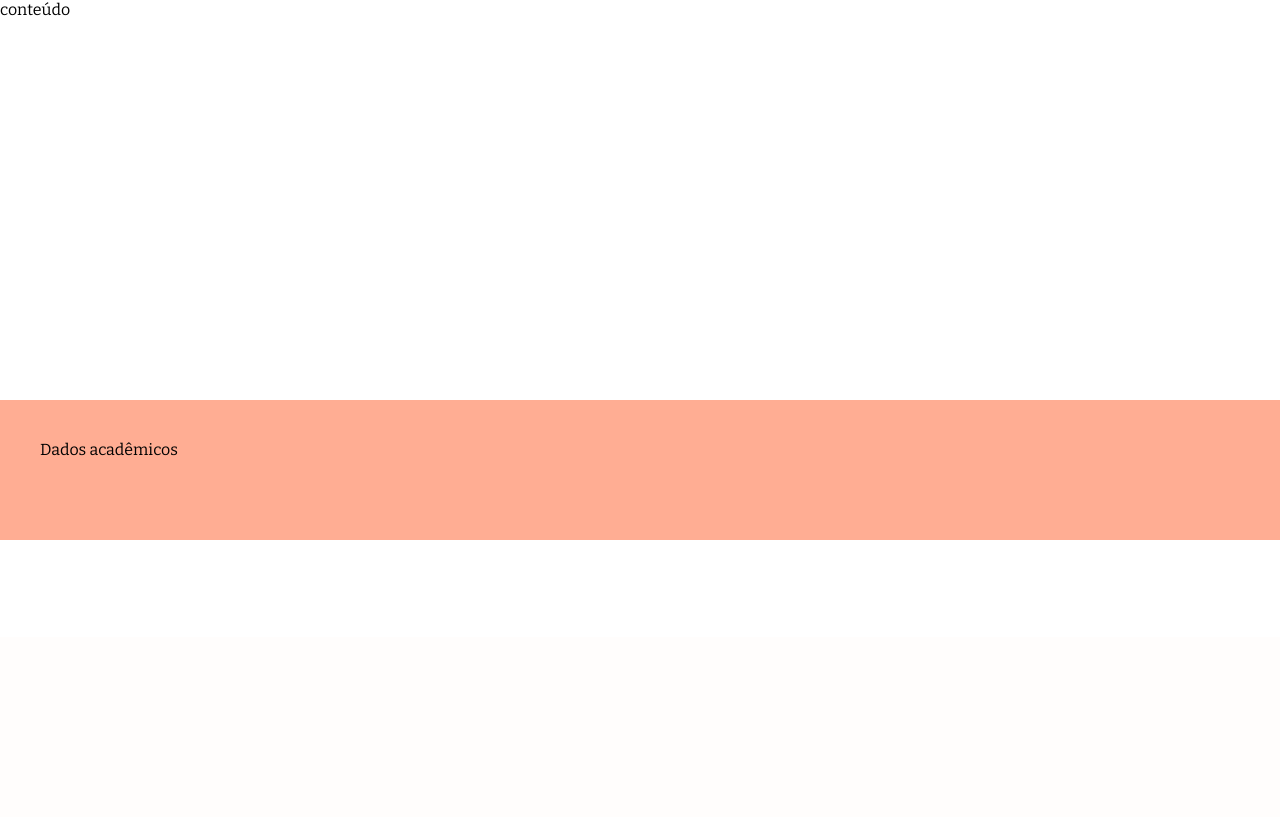
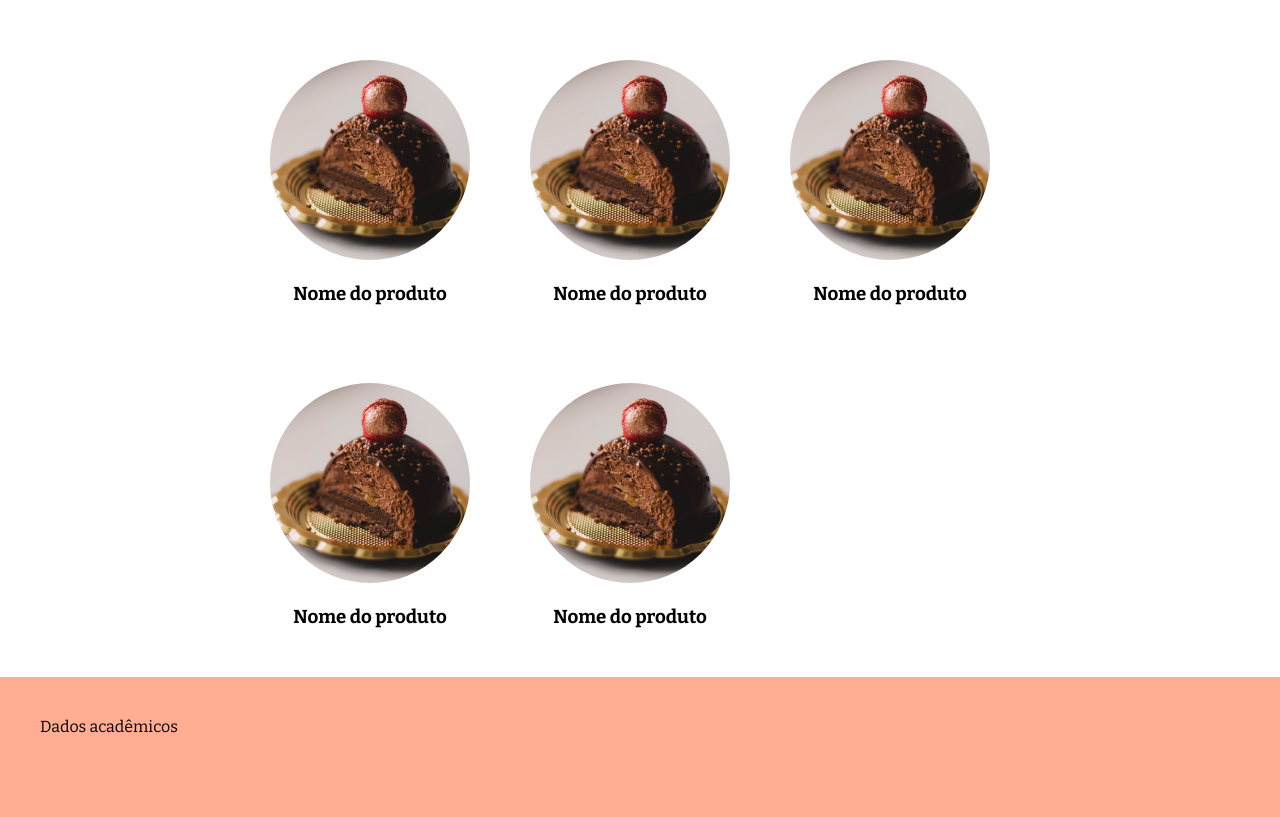
Before and after one commit to andresimiquelli/mapa_back_end_I, a PHP site: page / in a window 1280 px wide. Shown: the part 163-980 px from the top of the page. Before the commit the page ends 703 px from the top, so only its background shows below. Run offline with PHP 8.4, Linux system fonts and the light colour scheme.

Commit message:
Page Home

```diff
--- a/index.php
+++ b/index.php
@@ -54,6 +54,14 @@
             min-height: 60px;
             padding: 40px;
         }
+
+        .container{
+            max-width: 800px;
+            display: flex;
+            margin: auto;
+            padding-top: 30px;
+            flex-wrap: wrap;
+        }
     </style>
 </head>
 <body>
@@ -69,7 +77,11 @@
         </ul>
     </nav>
     <div class="content">
-        conteúdo
+        <div class="container">
+            <?php
+                include('pages/home.php');
+            ?>
+        </div>
     </div>
     <footer>
         Dados acadêmicos
--- /dev/null
+++ b/pages/home.php
@@ -0,0 +1,34 @@
+<style>
+    .card-produto{
+        width: 200px;
+        text-align: center;
+        margin: 30px;
+    }
+
+    .card-produto img{
+        width: 200px;
+        height: 200px;
+        border-radius: 100px;
+    }
+</style>
+
+<div class="card-produto">
+    <img src="images/bombom.jpg" alt="BomBom">
+    <h3>Nome do produto</h3>
+</div>
+<div class="card-produto">
+    <img src="images/bombom.jpg" alt="BomBom">
+    <h3>Nome do produto</h3>
+</div>
+<div class="card-produto">
+    <img src="images/bombom.jpg" alt="BomBom">
+    <h3>Nome do produto</h3>
+</div>
+<div class="card-produto">
+    <img src="images/bombom.jpg" alt="BomBom">
+    <h3>Nome do produto</h3>
+</div>
+<div class="card-produto">
+    <img src="images/bombom.jpg" alt="BomBom">
+    <h3>Nome do produto</h3>
+</div>
```
